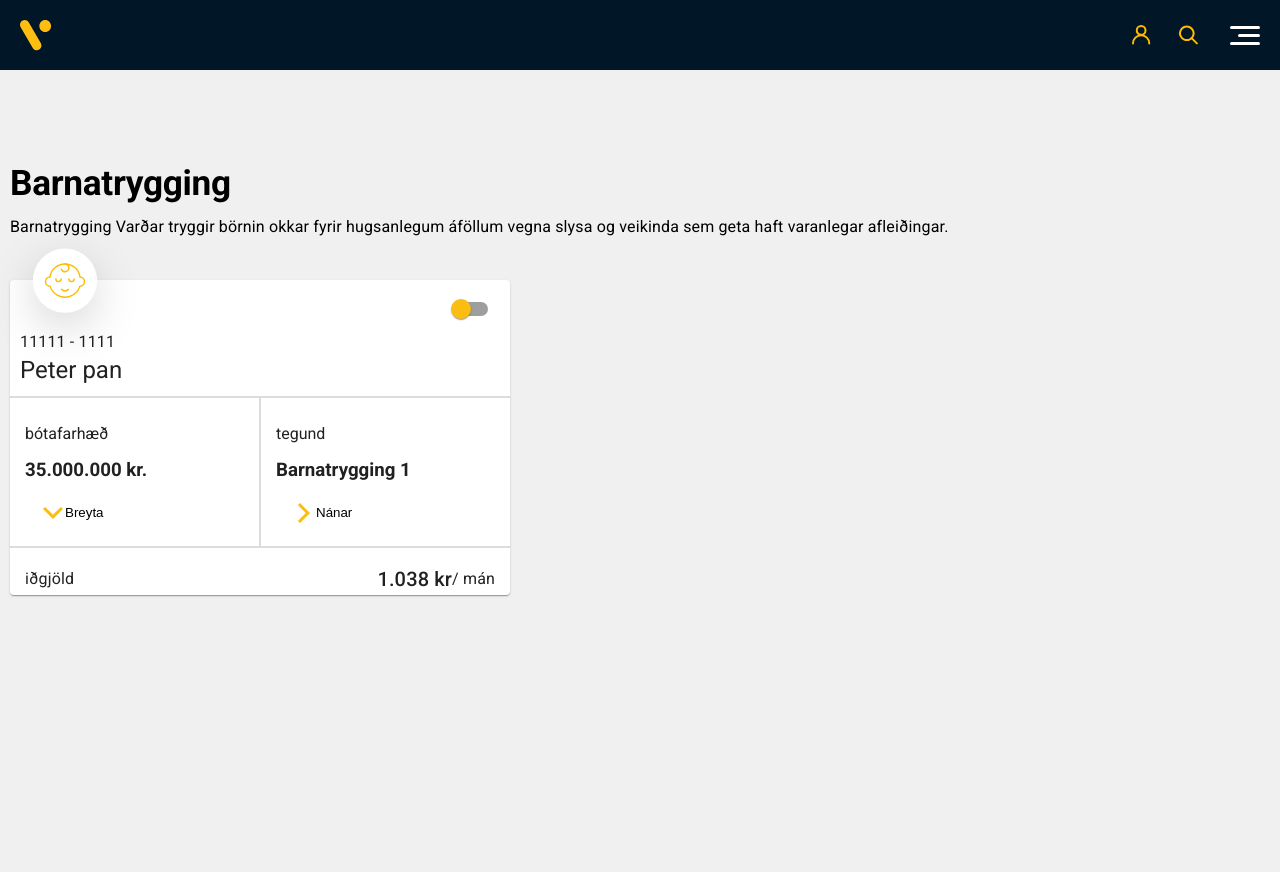
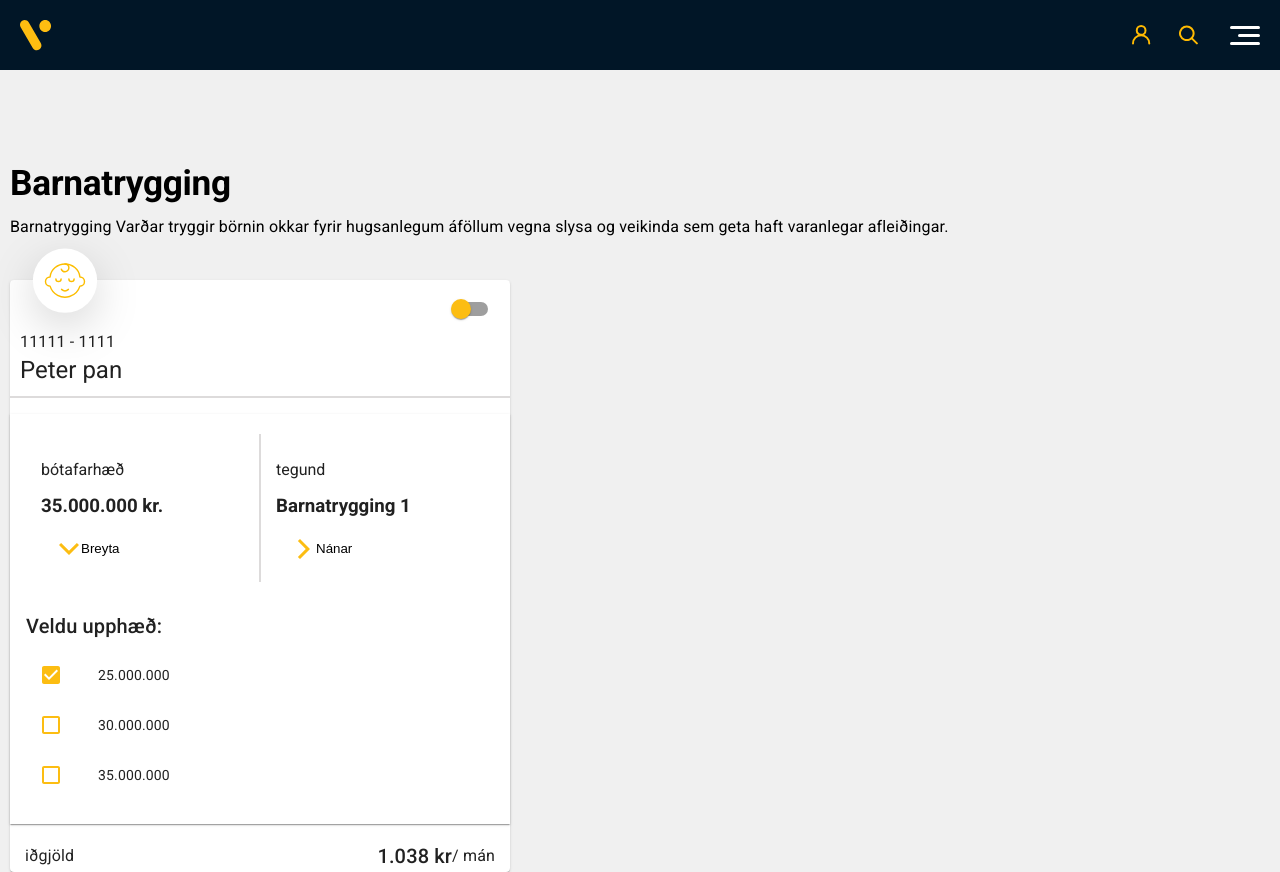
Before and after one commit to zurgur/vordur-homework, a Next.js app: page / in a window 1280 px wide. Both pictures are taken after a click on the button "Breyta". Before the commit the page ends 800 px from the top, so only its background shows below. Built offline with nearby package versions, Linux system fonts and the light colour scheme.

Commit message:
add prize select

```diff
--- a/components/ChildCard.tsx
+++ b/components/ChildCard.tsx
@@ -4,6 +4,14 @@ import makeStyles from '@material-ui/core/styles/makeStyles';
 import Typography from '@material-ui/core/Typography';
 import Switch from '@material-ui/core/Switch';
 import Paper from '@material-ui/core/Paper';
+import ExpansionPanel from '@material-ui/core/ExpansionPanel';
+import ExpansionPanelDetails from '@material-ui/core/ExpansionPanelDetails';
+import ExpansionPanelSummary from '@material-ui/core/ExpansionPanelSummary';
+import List from '@material-ui/core/List';
+import ListItem from '@material-ui/core/ListItem';
+import ListItemText from '@material-ui/core/ListItemText';
+import ListItemIcon from '@material-ui/core/ListItemIcon';
+import Checkbox from '@material-ui/core/Checkbox';
 
 // #region styles
 export const ValitorColor = '#FCBD12';
@@ -69,6 +77,10 @@ const useStyles = makeStyles(() => ({
     display: 'flex',
     alignItems: 'center',
   },
+  list: {
+    display: 'flex',
+    flexDirection: 'column',
+  },
 }));
 
 // #endregion
@@ -81,6 +93,8 @@ interface Props {
 export default ({ name, kt }: Props): JSX.Element => {
   const [open, setOpen] = useState(false);
   const classes = useStyles();
+  const [ priceIndex, setPriceIndex ] = useState(0);
+  const prizes = ['25.000.000', '30.000.000', '35.000.000'];
   return (
     <Paper className={classes.paper}>
       <img src="./childIcon-1.svg" alt="child" className={classes.headImage} />
@@ -99,7 +113,8 @@ export default ({ name, kt }: Props): JSX.Element => {
         </Typography>
       </div>
       <hr className={classes.hr} />
-      <div className={classes.container}>
+      <ExpansionPanel expanded={open}>
+        <ExpansionPanelSummary className={classes.container}>
           <div className={classes.price}>
             <p>bótafarhæð</p>
             <h3 className={classes.nameStyle}>35.000.000 kr.</h3>
@@ -117,8 +132,30 @@ export default ({ name, kt }: Props): JSX.Element => {
               Nánar
             </button>
           </div>
-      </div>
-      <hr className={classes.hr} />
+        </ExpansionPanelSummary>
+        <ExpansionPanelDetails className={classes.list}>
+          <Typography variant="h6">
+            Veldu upphæð:
+          </Typography>
+          <List dense>
+            {prizes.map((prize, index): JSX.Element => (
+              <ListItem button key={prize}>
+                <ListItemIcon>
+                  <Checkbox
+                    edge="start"
+                    checked={priceIndex === index}
+                    onClick={(): void => setPriceIndex(index)}
+                    tabIndex={-1}
+                    disableRipple
+                    style={{ color: ValitorColor }}
+                  />
+                </ListItemIcon>
+                <ListItemText primary={prize} />
+              </ListItem>
+            ))}
+          </List>
+        </ExpansionPanelDetails>
+      </ExpansionPanel>
       <div className={classes.priceStyle}>
         <Typography>
           iðgjöld
```
Lines whose indentation alone changed are shown as unchanged.
